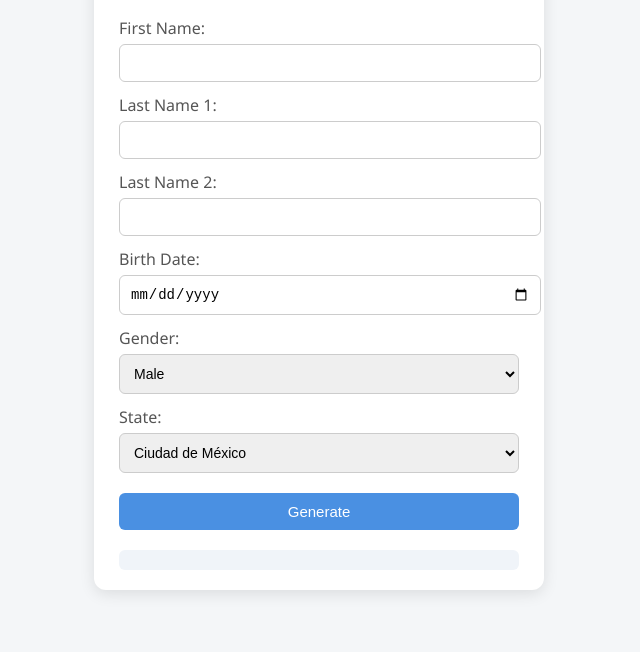
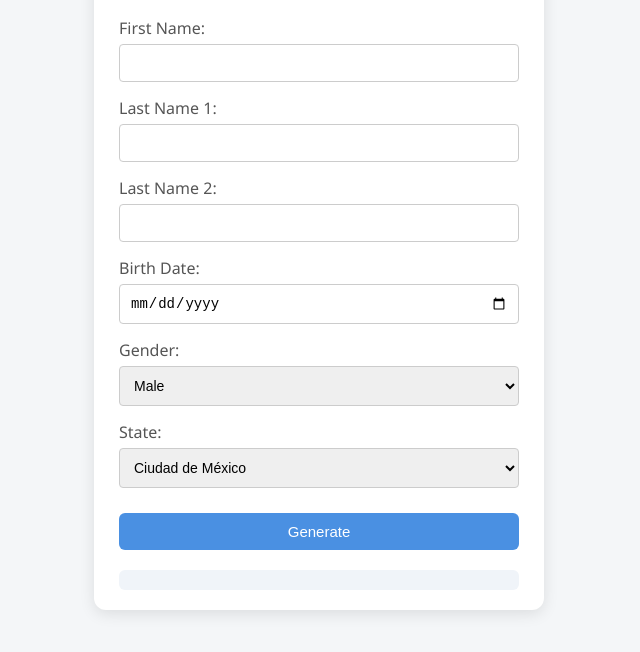
Before and after one commit to Maximus2806/curp-rfc-generator, a plain HTML site: page index.html in a window 1280 px wide. Shown: the part 124-776 px from the top of the page, without its empty margins (321-961 px from the left). Drawn offline with Linux system fonts and the light colour scheme.

Commit message:
Styles correction

```diff
--- a/index.html
+++ b/index.html
@@ -26,16 +26,17 @@
   }
   label {
     display: block;
-    margin-top: 12px;
+    margin-top: 15px;
     font-weight: 500;
     color: #555;
   }
   input, select {
     width: 100%;
+    box-sizing: border-box;
     padding: 10px;
     margin-top: 5px;
     border: 1px solid #ccc;
-    border-radius: 6px;
+    border-radius: 4px;
     transition: border-color 0.2s, box-shadow 0.2s;
     font-size: 14px;
   }
@@ -47,7 +48,7 @@
   button {
     width: 100%;
     padding: 10px;
-    margin-top: 20px;
+    margin-top: 25px;
     background: #4a90e2;
     color: white;
     font-size: 15px;
```
